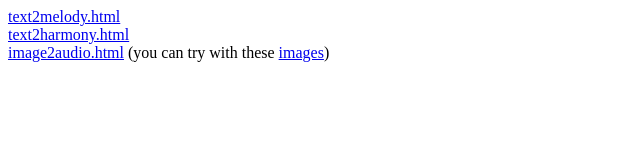
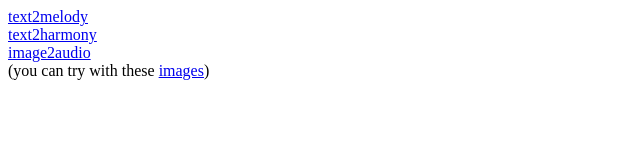
Before and after one commit to rppbodo/rppbodo.github.io, a plain HTML site: page index.html in a window 1280 px wide. Shown: the whole page, without its empty margins (0-640 px from the left). Drawn offline with Linux system fonts and the light colour scheme.

Commit message:
Updating .html files

```diff
--- a/index.html
+++ b/index.html
@@ -2,10 +2,11 @@
 <html><head>
 <title>rppbodo@github.io</title>
 </head><body>
-<a href="text2melody.html">text2melody.html</a>
+<a href="text2melody.html">text2melody</a>
 <br />
-<a href="text2harmony.html">text2harmony.html</a>
+<a href="text2harmony.html">text2harmony</a>
 <br />
-<a href="image2audio.html">image2audio.html</a>
-(you can try with these <a href="images">images</a>)
+<a href="image2audio.html">image2audio</a>
+<br />
+<span>(you can try with these <a href="images">images</a>)</span>
 </body></html>
```
Also changed, not shown: images/index.html (+5 -1 lines), 4 other files.
